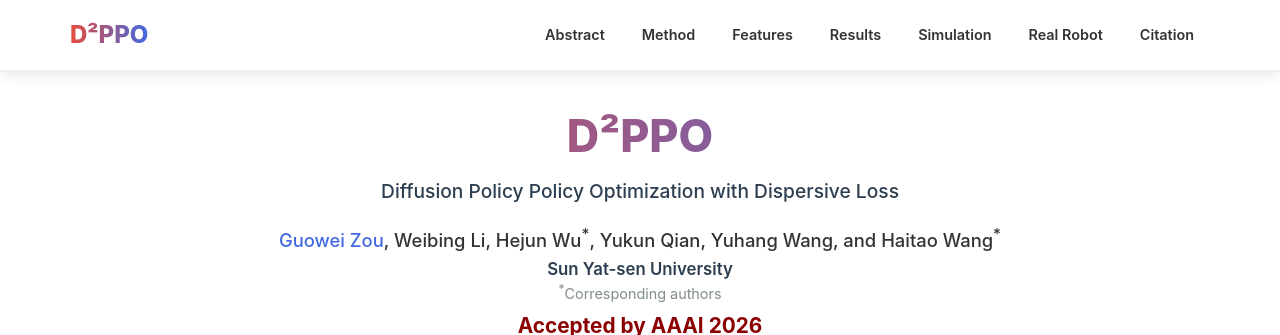
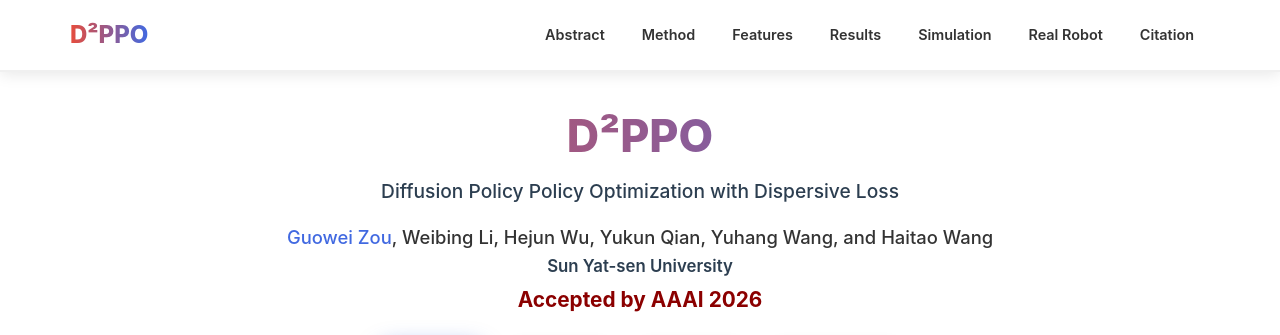
Before and after one commit to Guowei-Zou/d2ppo, a plain HTML site: page index.html in a window 1280 px wide. Shown: the top 335 px of the page. Drawn offline with Linux system fonts and the light colour scheme.

Commit message:
remove Corresponding authors

```diff
--- a/index.html
+++ b/index.html
@@ -32,9 +32,8 @@
                 <h1 class="title">D²PPO</h1>
                 <p class="subtitle">Diffusion Policy Policy Optimization with Dispersive Loss</p>
                 <div class="author-info">
-                    <p class="authors"><a href="https://guowei-zou.github.io/Guowei-Zou/" target="_blank">Guowei Zou</a>, <a href="https://cse.sysu.edu.cn/en/teacher/LiWeibing" class="regular-author" target="_blank">Weibing Li</a>, <a href="https://cse.sysu.edu.cn/teacher/WuHejun" class="regular-author" target="_blank">Hejun Wu<sup>*</sup></a>, Yukun Qian, Yuhang Wang, and Haitao Wang<sup>*</sup></p>
+                    <p class="authors"><a href="https://guowei-zou.github.io/Guowei-Zou/" target="_blank">Guowei Zou</a>, <a href="https://cse.sysu.edu.cn/en/teacher/LiWeibing" class="regular-author" target="_blank">Weibing Li</a>, <a href="https://cse.sysu.edu.cn/teacher/WuHejun" class="regular-author" target="_blank">Hejun Wu</a>, Yukun Qian, Yuhang Wang, and Haitao Wang</p>
                     <p class="affiliation">Sun Yat-sen University</p>
-                    <p class="corresponding-note"><sup>*</sup>Corresponding authors</p>
                     <p class="conference-notice">Accepted by AAAI 2026</p>
                 </div>
                 <div class="links">
```
